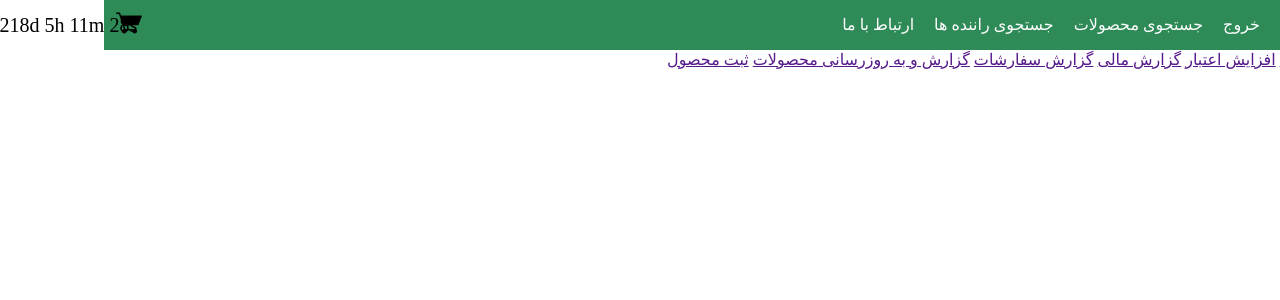
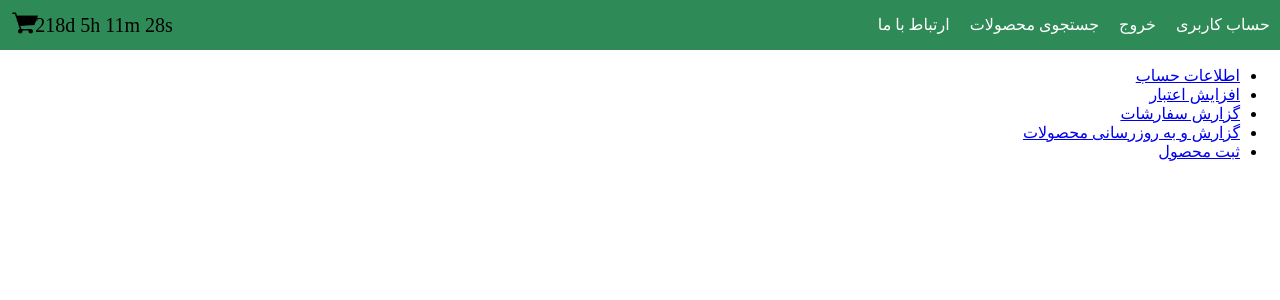
Before and after one commit to ArmenJeddi/System-Analysis-and-Design-project, a Django app: template ptssite/useraccountmanagement/templates/useraccountmanagement/profile_customer.html in a window 1280 px wide; the page is wider, and only the part inside the window is pictured. Shown: the top 300 px of that part. Run offline with Django 3.2, Linux system fonts and the light colour scheme; the template is opened without the code that fills it, so the values that code supplies are empty.

Commit message:
Added the links to other places.

```diff
--- a/ptssite/templates/base.html
+++ b/ptssite/templates/base.html
@@ -11,8 +11,7 @@
     <nav id="nav">
       {% block nav %}
       {% endblock %}
-      <a href="" class="nav-link">جستجوی محصولات</a>
-      <a href="" class="nav-link">جستجوی راننده ها</a>
+      <a href="/tradeproduct/browseProduct/" class="nav-link">جستجوی محصولات</a>
       <a href="" class="nav-link">ارتباط با ما</a>
       {% block timer %}
       {% endblock %}
--- a/ptssite/useraccountmanagement/templates/useraccountmanagement/profile_customer.html
+++ b/ptssite/useraccountmanagement/templates/useraccountmanagement/profile_customer.html
@@ -1,10 +1,23 @@
 {% extends "navbar_signedin.html" %}
 
 {% block main %}
-  <a href="/useraccountmanagement/updateprofile/{{ view.request.user.username }}/">اطلاعات حساب</a>
-  <a href="">افزایش اعتبار</a>
-  <a href="">گزارش مالی</a>
-  <a href="">گزارش سفارشات</a>
-  <a href="">گزارش و به روزرسانی محصولات</a>
-  <a href="">ثبت محصول</a>
+<p>
+  <ul>
+    <li>
+      <a href="/useraccountmanagement/updateprofile/{{ view.request.user.username }}/">اطلاعات حساب</a>
+    </li>
+    <li>
+      <a href="/finance/depositmoney/">افزایش اعتبار</a>
+    </li>
+    <li>
+      <a href="/reporting/listpurchases/">گزارش سفارشات</a>
+    </li>
+    <li>
+      <a href="/reporting/listproducts/">گزارش و به روزرسانی محصولات</a>
+    </li>
+    <li>
+      <a href="/tradeproduct/submitProduct/">ثبت محصول</a>
+    </li>
+  </ul>
+</p>
 {% endblock %}
--- a/ptssite/useraccountmanagement/templates/useraccountmanagement/profile_driver.html
+++ b/ptssite/useraccountmanagement/templates/useraccountmanagement/profile_driver.html
@@ -2,6 +2,5 @@
 
 {% block main %}
   <a href="/useraccountmanagement/updateprofile/{{ view.request.user.username }}/">اطلاعات حساب</a>
-  <a href="">گزارش مالی</a>
-  <a href="">گزارش جا به جایی ها</a>
+  <a href="/reporting/listtransports/">گزارش جا به جایی ها</a>
 {% endblock %}
```
